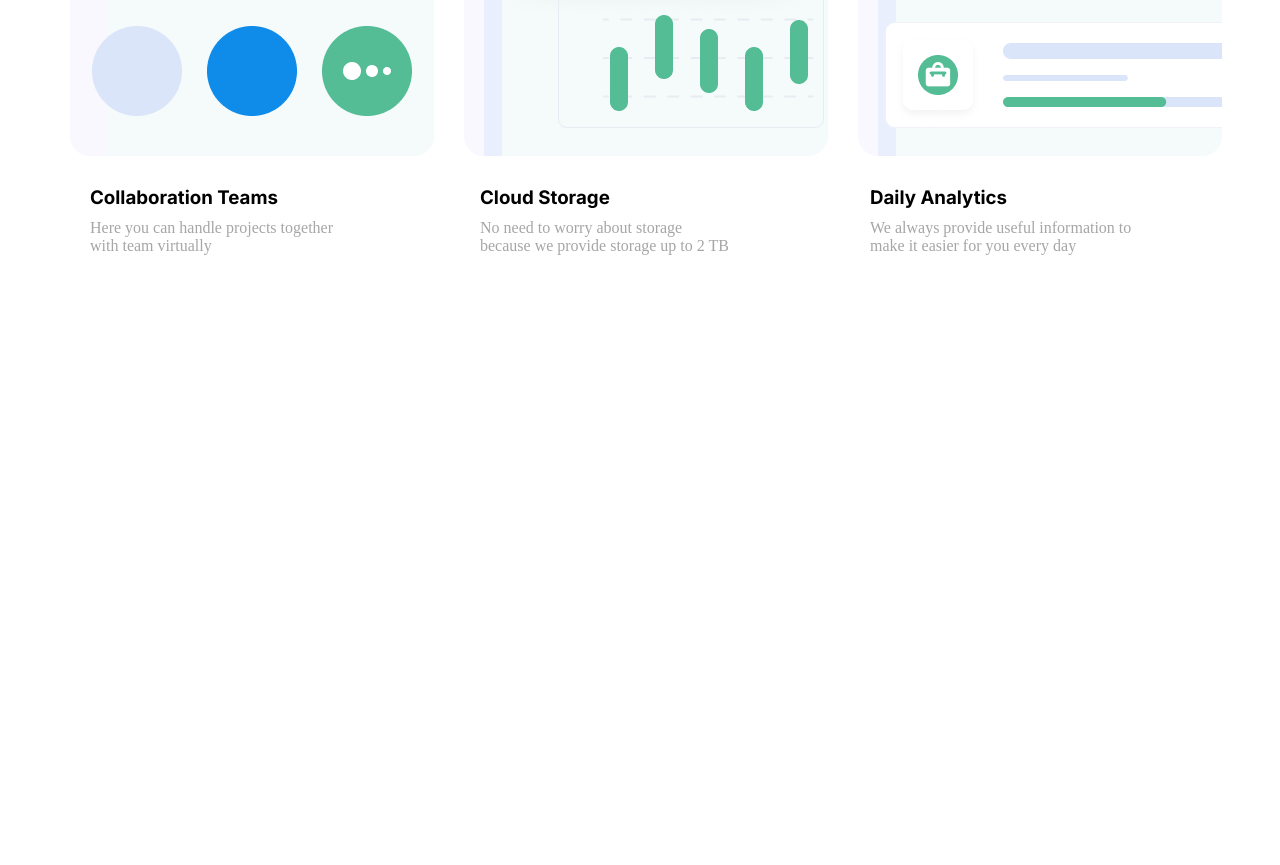
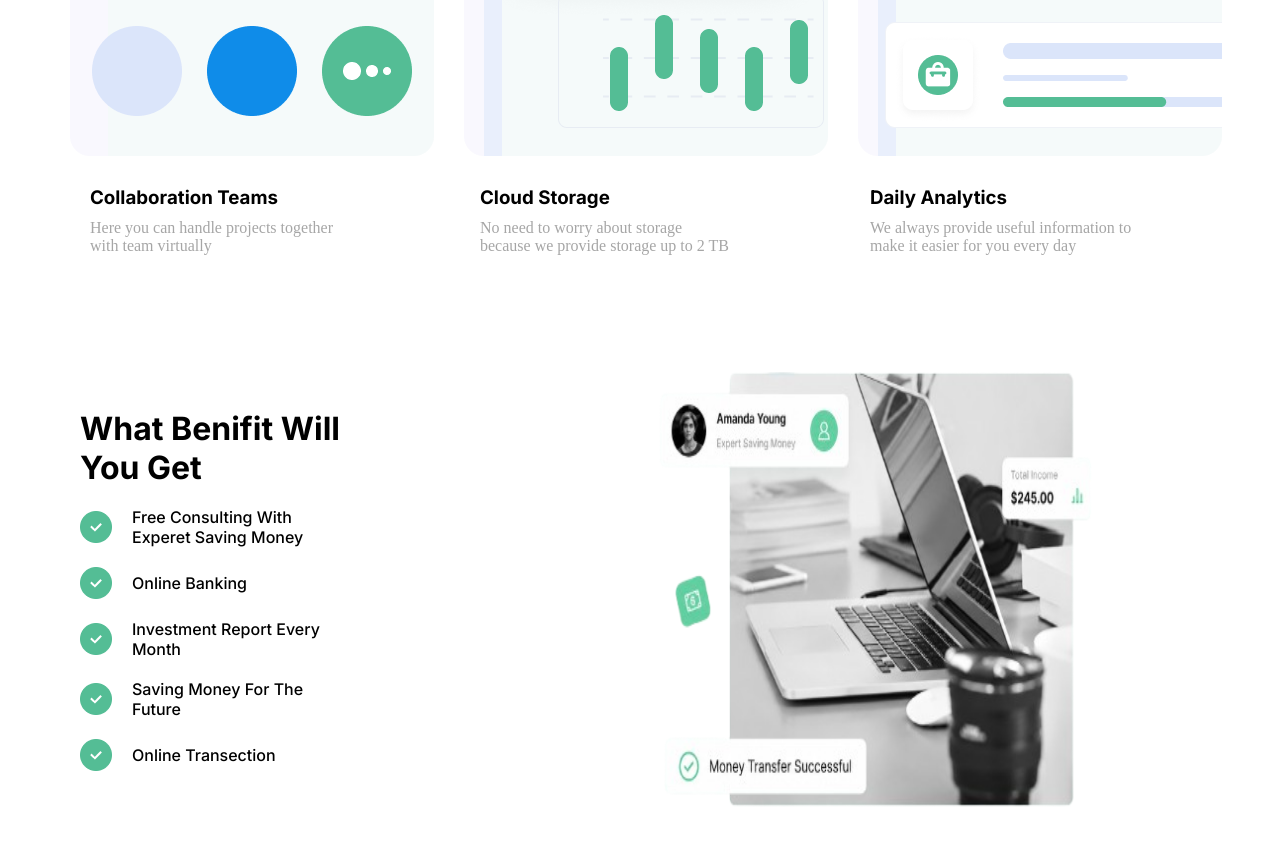
Before and after one commit to hafsa867/taskio, a website: page index.html in a window 1280 px wide. Shown: the part 1617-2482 px from the top of the page. Before the commit the page ends 1932 px from the top, so only its background shows below. Drawn offline with Linux system fonts and the light colour scheme.

Commit message:
change it

```diff
--- a/index.html
+++ b/index.html
@@ -156,19 +156,40 @@
     </div>
 
 </div>
+</div>
+</div>
+
+<div class="features2">
+    <div class="Benifits-content">
+    <h1>What Benifit Will <br>You Get</h1>
+    <div class="Benifits-list">
+        <img src="img/Subtract.png">
+        <p>Free Consulting With Experet Saving Money</p>
+    </div>
+    <div class="Benifits-list">
+        <img src="img/Subtract.png">
+        <p>Online Banking</p>
+    </div>
+    <div class="Benifits-list">
+        <img src="img/Subtract.png">
+        <p>Investment Report Every Month</p>
+    </div>
+    <div class="Benifits-list">
+        <img src="img/Subtract.png">
+        <p>Saving Money For The Future</p>
+    </div>
+    <div class="Benifits-list">
+        <img src="img/Subtract.png">
+        <p>Online Transection</p>
+    </div>
+</div>
 
 
+<div class="img">
+    <img src="img/laptop.png">
 
-
-
-
-
+</div>
 
 </div>
     </div>
-
-    </div>
-
-
-
     </body>
--- a/sass/components/_card.scss
+++ b/sass/components/_card.scss
@@ -235,3 +235,21 @@ p{
   color: map.get($colors, "light");
 }
 }
+
+.features2{
+
+  padding: 0 80px;
+  .Benifits-content{
+    gap: 20px;
+    h1{
+      font-family: $font-family;
+    }
+    .Benifits-list{
+      font-family: $font-family;
+      font-weight: 500;
+    }
+  }
+  .img{
+
+  }
+}
--- a/sass/layout/_flex.scss
+++ b/sass/layout/_flex.scss
@@ -141,3 +141,28 @@ gap:10px;
 }
 }
 }
+
+
+
+.features2{
+   @include flex-row;
+    justify-content: space-between;
+    gap: 200px;
+   .Benifits-content{
+    @include flex-col;
+    gap: 20px;
+    .Benifits-list{
+      @include flex-row;
+      gap: 20px;
+    }
+  }
+  .img{
+
+
+  img{
+
+    height: 550px;
+  }
+
+  }
+}
```
Also changed, not shown: css/main.css, img/Group 111.png (added), img/Group 112.png (added), img/Group 113.png (added), img/Group 114.png (added), img/Subtract.png (added), img/laptop.png (added), 1 other file.
